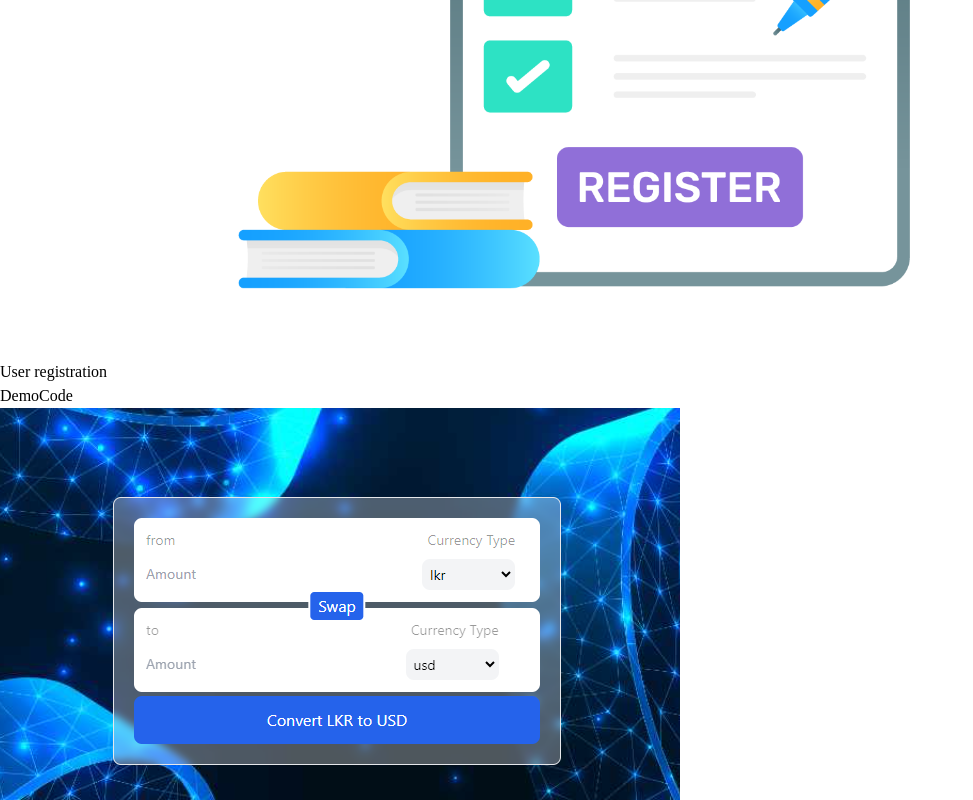
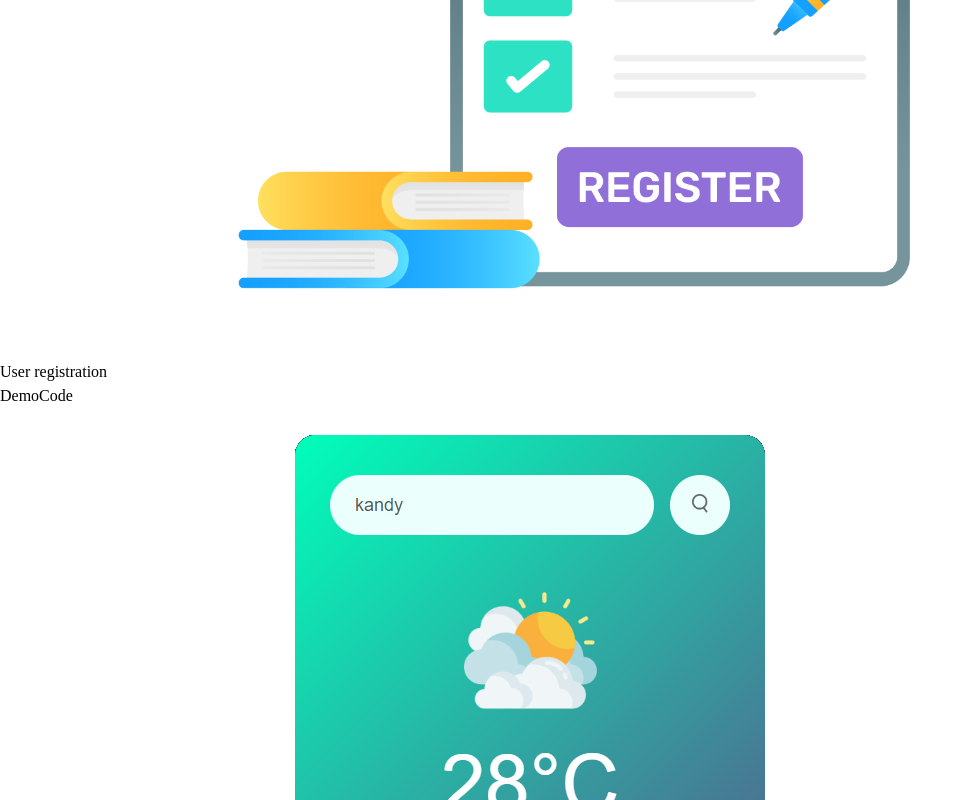
Before and after one commit to thisarusupun/my-portfolio, a React (Vite) app: page / in a window 1280 px wide. Shown: the part 10425-11225 px from the top of the page, without its empty margins (0-973 px from the left). Built offline with nearby package versions, Linux system fonts and the light colour scheme.

Commit message:
6th commit

```diff
--- a/src/pages/Home.jsx
+++ b/src/pages/Home.jsx
@@ -12,7 +12,7 @@ function Home() {
             <div className='max-w-screen-lg mx-auto px-4 flex flex-col items-center justify-center h-full md:flex-row'>
 
                 <div className='flex flex-col justify-center h-full px-4'>
-                    <p className='text-yellow-400'>Hi, My name is</p>
+                    <p className='text-yellow-400 text-2xl'>Hi, My name is</p>
                     <h1 className='text-4xl sm:text-7xl font-bold text-[#ccd6f6]'>Thisaru Supun</h1>
                     <h2 className='text-3xl sm:text-5xl text-[#8892b0] py-6'>I'm a Full Stack Developer</h2>
 
--- a/src/pages/Projects.jsx
+++ b/src/pages/Projects.jsx
@@ -3,6 +3,7 @@ import currencyconverter from "../assets/currency-converter.png"
 import moviereviews from "../assets/moviereviews.png"
 import employeems from "../assets/Employee-MS.png"
 import userregistration from "../assets/user-registration.png"
+import weatherapplication from "../assets/weather-application.png"
 
 function Projects() {
 
@@ -10,32 +11,48 @@ function Projects() {
     {
       id: 1,
       name: "Employee Management System",
-      src: employeems
+      src: employeems,
+      demo: "",
+      code: "https://github.com/thisarusupun/Employee-Management-System.git"
     },
     {
       id: 2,
       name: "Currency Converter",
-      src: currencyconverter
+      src: currencyconverter,
+      demo: "https://thisarusupun-wdp-currencyconveter.netlify.app",
+      code: "https://github.com/thisarusupun/Currency-Converter.git"
     },
     {
       id: 3,
       name: "Movie Reviews",
-      src: moviereviews
+      src: moviereviews,
+      demo: "",
+      code: "https://github.com/thisarusupun/Movie-Reviews.git"
     },
     {
       id: 4,
       name: "User registration",
-      src: userregistration
+      src: userregistration,
+      demo: "",
+      code: "https://github.com/thisarusupun/spring-boot-security-jwt.git"
     },
     {
       id: 5,
       name: "Weather Application",
-      src: currencyconverter
+      src: weatherapplication,
+      demo: "https://effortless-mooncake-ecbf3a.netlify.app",
+      code: "https://github.com/thisarusupun/Weather-App.git"
     },
   ]
 
-  const handleDemo = () => {
-      window.location.href = "http://www.google.com"
+  const handleDemo = ({demo}) => {
+    // window.location.href = demo
+    window.open(demo, "")
+  }
+
+  const handleCode = ({code}) => {
+    // window.location.href = code
+    window.open(code, "")
   }
 
   return (
@@ -48,19 +65,24 @@ function Projects() {
           <p className='py-6'>These are the projects I have done</p>
         </div>
 
-        <div className='grid sm:grid-cols-2 md:grid-cols-3 gap-8 px-12 sm:px-0'>
+        <div className='grid sm:grid-cols-2 lg:grid-cols-3 gap-8 px-12 sm:px-0'>
 
           {
-            projects.map(({ id, name, src }) => (
+            projects.map(({ id, name, src, demo, code }) => (
               <div key={id} className='shadow-md shadow-gray-600 hover:shadow-yellow-400 rounded-lg p-3'>
                 <img src={src} alt="" className='rounded-md duration-200 hover:scale-105 w-full h-[200px]' />
 
 
                 <div className='grid items-center justify-center py-2'>
                   <p className='text-center'>{name}</p>
-                  <div className='flex items-center justify-center py-2'>
-                    <button className="w-1/2 px-6 mx-2 py-1 duration-200 hover:scale-105 text-white bg-gradient-to-b from-gray-900 to-black rounded-full items-center shadow-sm shadow-gray-400 hover:shadow-blue-600" onClick={handleDemo}>Demo</button>
-                    <button className="w-1/2 px-6 mx-2 py-1 duration-200 hover:scale-105 text-white bg-gradient-to-b from-gray-900 to-black rounded-full items-center shadow-sm shadow-gray-400 hover:shadow-blue-600">Code</button>
+
+                  <div className='w-full flex items-center justify-center py-2'>
+
+                    <button className="w-1/2 px-6 mx-2 py-1 duration-200 hover:scale-105 text-white bg-gradient-to-b from-gray-900 to-black rounded-full items-center shadow-sm shadow-gray-400 hover:shadow-blue-600"
+                    onClick={() => handleDemo({demo})}>Demo</button>
+
+                    <button className="w-1/2 px-6 mx-2 py-1 duration-200 hover:scale-105 text-white bg-gradient-to-b from-gray-900 to-black rounded-full items-center shadow-sm shadow-gray-400 hover:shadow-blue-600"
+                    onClick={() => handleCode({code})}>Code</button>
                   </div>
                 </div>
 
--- a/src/pages/Skills.jsx
+++ b/src/pages/Skills.jsx
@@ -86,7 +86,7 @@ function Skills() {
                     <p className='py-6'>These are the technologies I work with</p>
                 </div>
 
-                <div className='w-full grid grid-cols-2 sm:grid-cols-3 md:grid-cols-5 gap-8 text-center py-8 px-12 sm:px-0'>
+                <div className='w-full grid grid-cols-2 sm:grid-cols-3 md:grid-cols-4 lg:grid-cols-5 gap-8 text-center py-8 px-12 sm:px-0'>
 
                     {techs.map(({ id, src, title, style }) => (
                         <div
```
Also changed, not shown: src/assets/weather-application.png (added).
